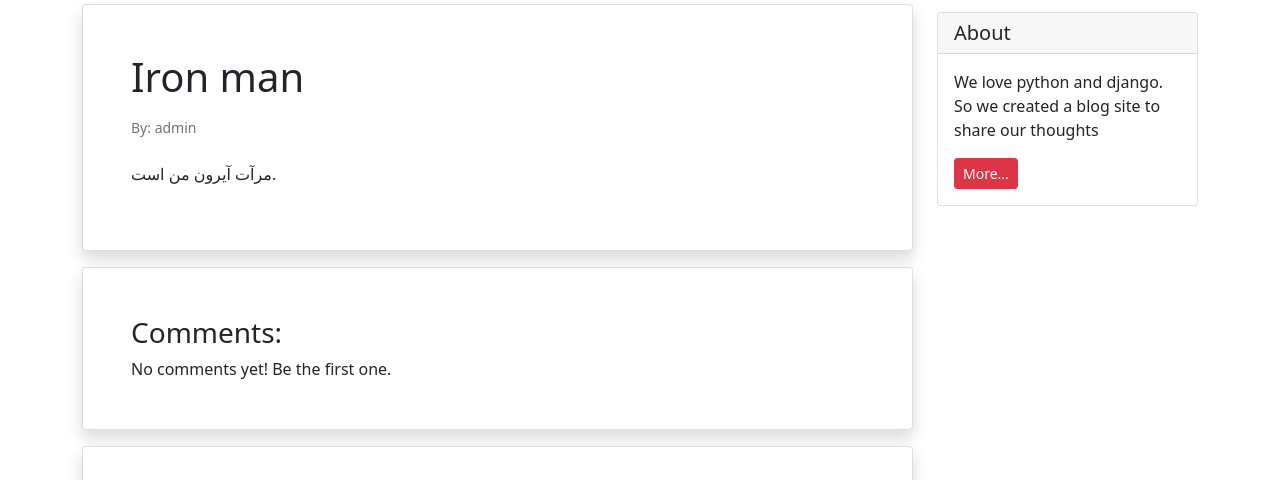
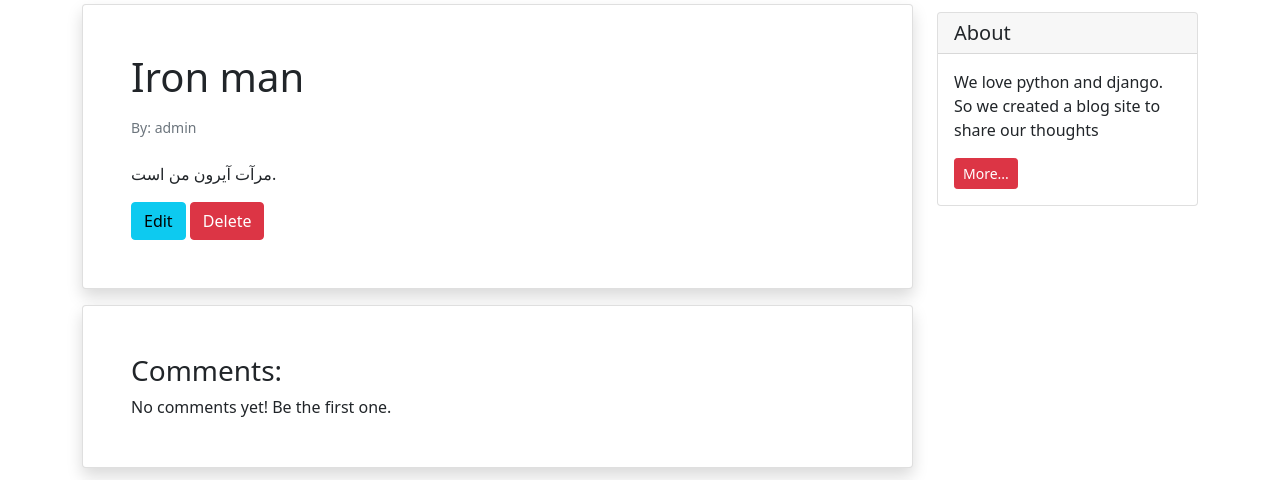
Before and after one commit to mohammadpmf/tgh, a Django app: page /blog/1 in a window 1280 px wide. Shown: the part 238-718 px from the top of the page. Run offline with Django 4.2, Linux system fonts and the light colour scheme; data comes from the database, SQL or seed files in the repository; both versions use the stored data as it was after the commit.

Commit message:
20 shahrivar

```diff
--- a/weblog/blog/templates/blog/post_detail.html
+++ b/weblog/blog/templates/blog/post_detail.html
@@ -13,6 +13,10 @@ Post Detail
                 <h1>{{ post.title }}</h1>
                 <p class="small text-muted mt-2">By: {{ post.author }}</p>
                 <p class="mt-2">{{ post.text }}</p>
+                <div>
+                    <input type="button" class="btn btn-info" value="Edit">
+                    <input type="button" class="btn btn-danger" value="Delete">
+                </div>
             </div>
 
             <div class="card shadow my-3 p-5">
--- a/weblog/blog/urls.py
+++ b/weblog/blog/urls.py
@@ -5,4 +5,6 @@ urlpatterns = [
     path('', views.show_blog, name='blog'),
     path('<int:pk>', views.show_detail, name='show_detail'),
     path('new_post/', views.new_post, name='new_post'),
+    path('<int:pk>/update', views.update_post, name='update_post'),
+    path('<int:pk>/delete', views.delete_post, name='delete_post'),
 ]
--- a/weblog/blog/views.py
+++ b/weblog/blog/views.py
@@ -1,6 +1,8 @@
 from django.http import response
 from django.shortcuts import redirect, render
 from .models import Post
+from .forms import PostForm
+from django.shortcuts import get_object_or_404
 
 def show_blog(request):
     # context = {'posts': Post.objects.all()}
@@ -8,7 +10,6 @@ def show_blog(request):
     return render(request, 'blog/index.html', context)
 
 def new_post(request):
-    from .forms import PostForm
     if request.method == "POST":
         post = PostForm(request.POST)
         if post.is_valid():
@@ -30,7 +31,18 @@ def new_post(request):
 
 
 def show_detail(request, pk):
-    if request.method == "POST":
-        print("OK")
     context = {'post': Post.objects.get(pk=pk)}
     return render(request, 'blog/post_detail.html', context)
+
+def update_post(request, pk):
+    post = Post.objects.get(pk=pk)
+    form = PostForm(instance=post)
+    # Post.delete(post)
+    return render(request, 'blog/new_post.html', context = {'post': form })
+
+def delete_post(request, pk):
+    if request.method == "POST":
+        post = Post.objects.get(pk=pk)
+        Post.delete(post)
+    context = {'post': Post.objects.get(pk=pk)}
+    return render(request, 'blog/post_detail.html', context)
```
Also changed, not shown: weblog/db.sqlite3.
